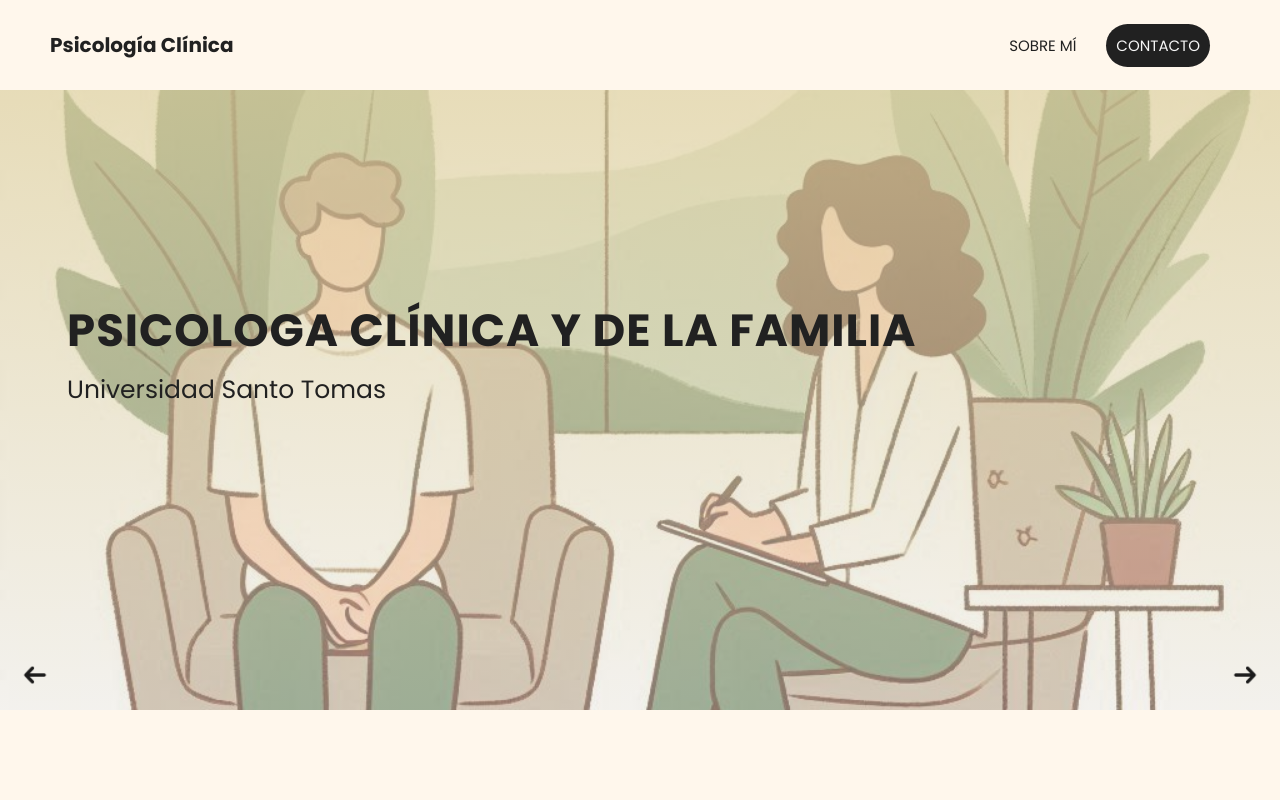
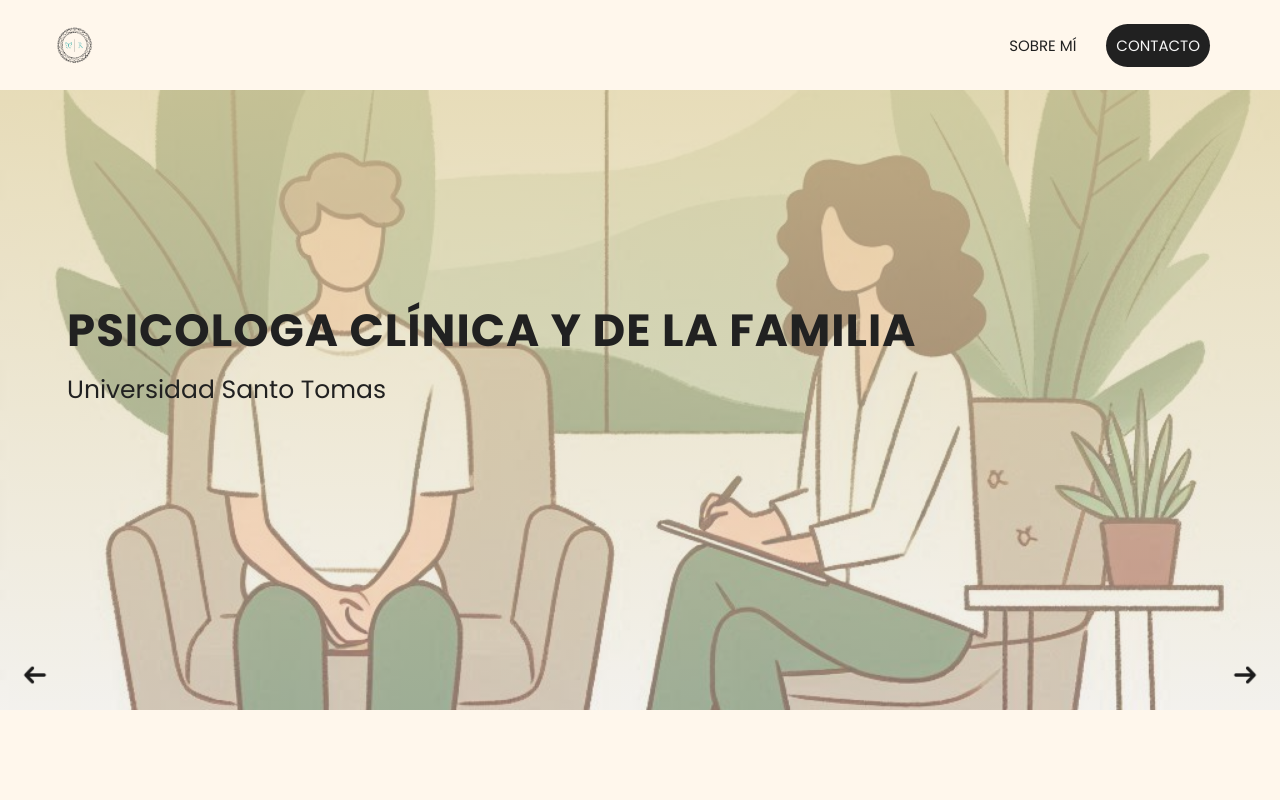
Before and after one commit to cristian-solano/AnaPage, a React (Create React App) app: page / in a window 1280 px wide. Shown: the top 800 px of the page. Built offline with nearby package versions, Linux system fonts and the light colour scheme.

Commit message:
logo new

```diff
--- a/src/Components/Navbar.js
+++ b/src/Components/Navbar.js
@@ -1,6 +1,7 @@
 import React, { useEffect, useState } from 'react'
 import '../Style/navbar.css'
 import phone from '../Images/phone.png'
+import rec from '../Images/reconstruyendo.png'
 
 const Navbar = () => {
 
@@ -9,7 +10,7 @@ const Navbar = () => {
 
     const handleScroll = () => {
         const offset = window.scrollY;
-        if (offset > 50) {
+        if (offset > 30) {
             setScrolled(true);
         } else {
             setScrolled(false);
@@ -33,7 +34,7 @@ const Navbar = () => {
   return (
     <div className={navbarClasses.join(' ')}>
         <a href="#home" className='navbar-content-name'>
-            <h3>Psicología Clínica</h3>
+            <img src={rec} alt="reconstruyendo"/>
         </a>
         <div className='navbar-content-items'>
             <a href="#about">
--- a/src/Style/navbar.css
+++ b/src/Style/navbar.css
@@ -33,8 +33,12 @@
     outline: none;
 }
 
-.navbar-content-name h3 {
-    font-size: 20px;
+.navbar-content-name img {
+    width: 50px;
+    height: 50px;
+    object-fit: contain;
+    background-color: var(--fourth-color);
+    border-radius: 50%;
 
 }
 
```
